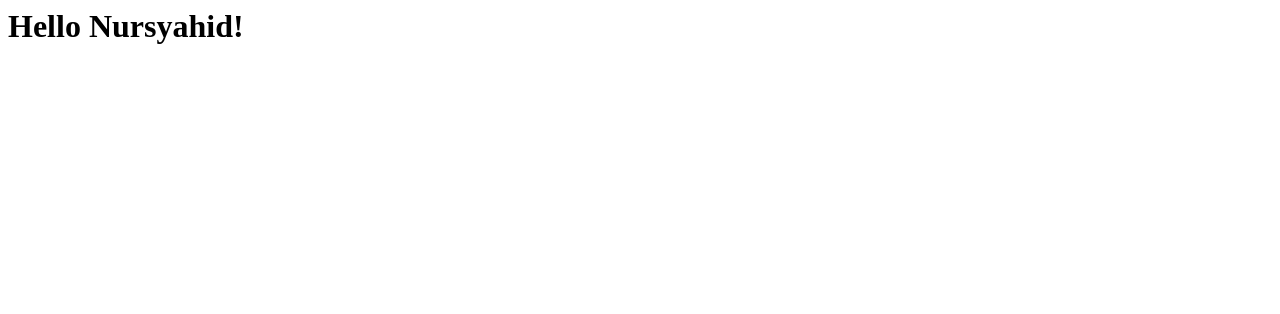
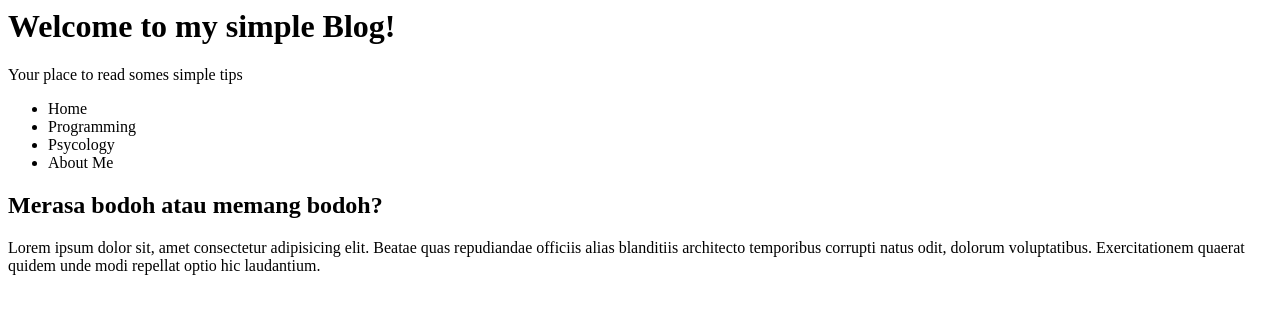
Before and after one commit to nursyahidke/nursyahidke.github.io, a plain HTML site: page index.html in a window 1280 px wide. Drawn offline with Linux system fonts and the light colour scheme.

Commit message:
add somes html code

```diff
--- a/index.html
+++ b/index.html
@@ -5,6 +5,30 @@
     <title>Nursyahid | Blog</title>
 </head>
 <body>
-    <h1>Hello Nursyahid!</h1>
+    <header>
+        <h1>Welcome to my simple Blog!</h1>
+        <p>Your place to read somes simple tips</p>
+        <nav>
+            <ul>
+                <li>Home</li>
+                <li>Programming</li>
+                <li>Psycology</li>
+                <li>About Me</li>
+            </ul>
+        </nav>
+    </header>
+    <main>
+        <div class="content">
+            <article>
+                <h2>Merasa bodoh atau memang bodoh?</h2>
+                <p>
+                    Lorem ipsum dolor sit, amet consectetur adipisicing elit. Beatae quas repudiandae officiis alias blanditiis architecto temporibus corrupti natus odit, dolorum voluptatibus. Exercitationem quaerat quidem unde modi repellat optio hic laudantium.
+                </p>
+            </article>
+        </div>
+    </main>
+    <footer>
+
+    </footer>
 </body>
 </html>
```
